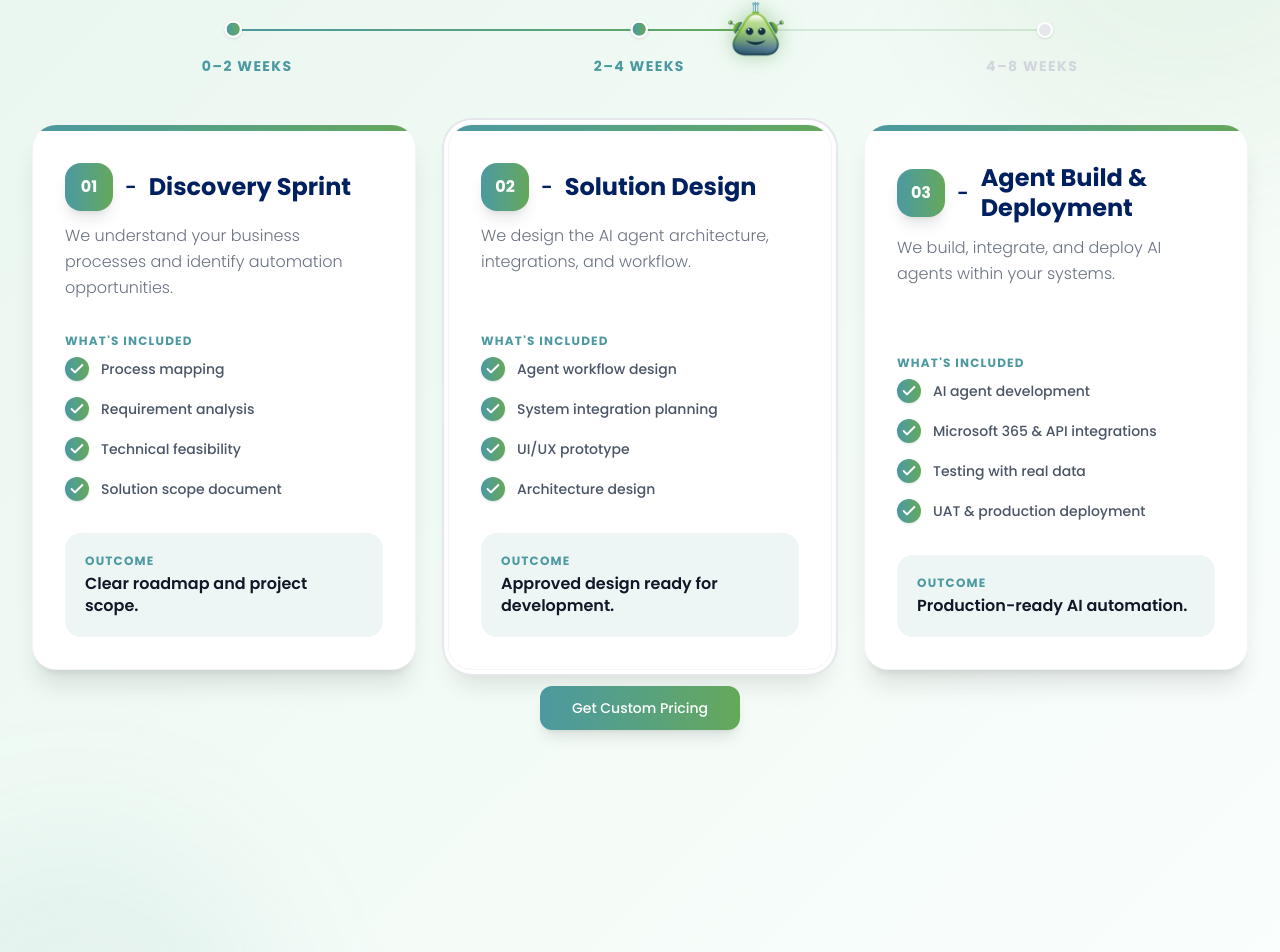
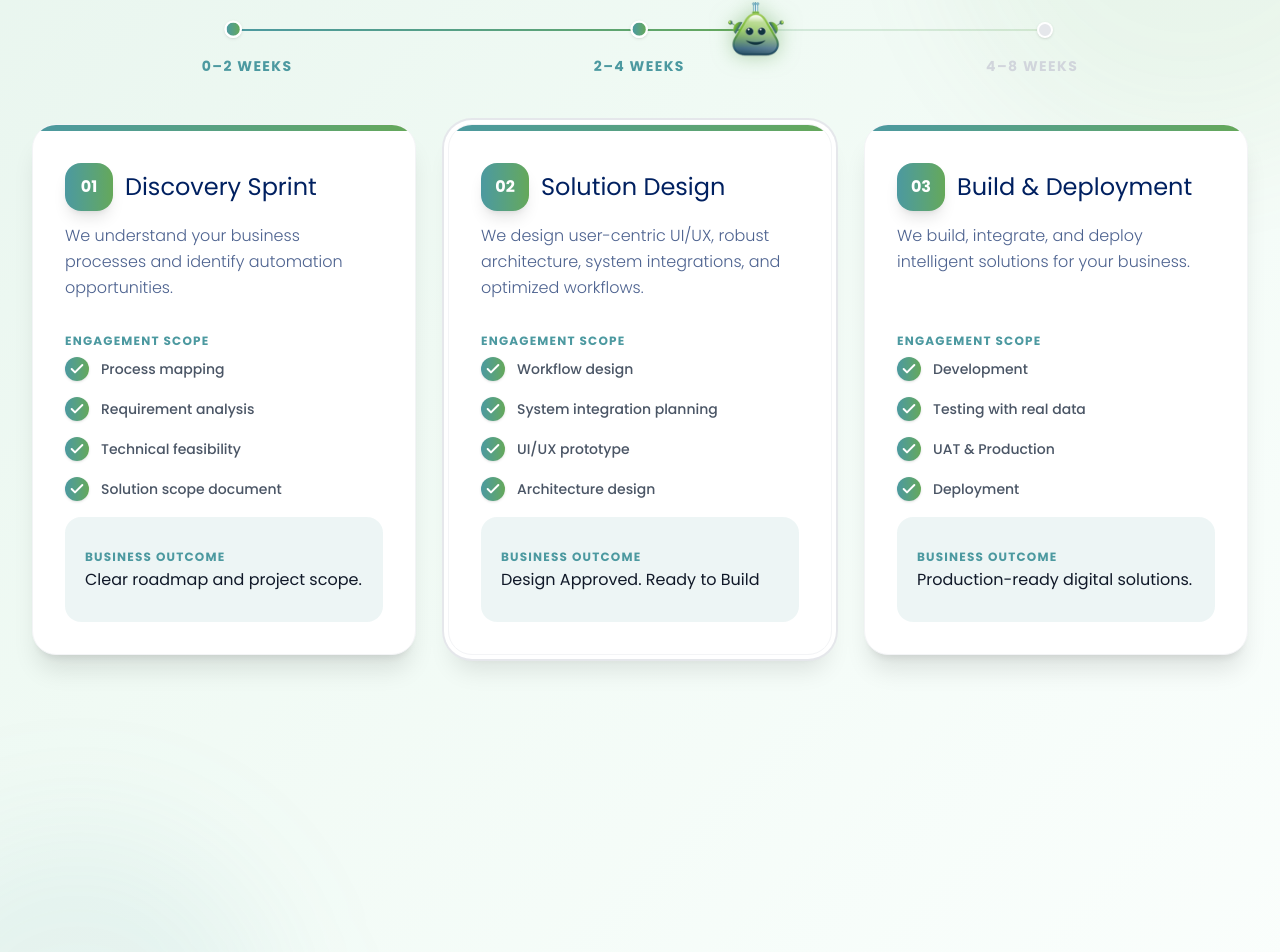
Before and after one commit to A365shift-DevTeam/A365-Automation, a React (Vite) app: page / in a window 1280 px wide. Shown: the part 4631-5583 px from the top of the page. Built offline with nearby package versions, Linux system fonts and the light colour scheme.

Commit message:
Sprint Section updated

```diff
--- a/src/components/sections/HowEngagementsWork.tsx
+++ b/src/components/sections/HowEngagementsWork.tsx
@@ -20,9 +20,9 @@ const PHASES = [
     step: '02',
     weeks: '2–4 WEEKS',
     title: 'Solution Design',
-    desc: 'We design the AI agent architecture, integrations, and workflow.',
-    included: ['Agent workflow design', 'System integration planning', 'UI/UX prototype', 'Architecture design'],
-    outcome: 'Approved design ready for development.',
+    desc: 'We design user-centric UI/UX, robust architecture, system integrations, and optimized workflows.',
+    included: ['Workflow design', 'System integration planning', 'UI/UX prototype', 'Architecture design'],
+    outcome: 'Design Approved. Ready to Build',
     colorClass: 'text-[#4C99A0]',
     bgClass: 'bg-gradient-to-r from-[#4C99A0] to-[#65A859]',
     lightBgClass: 'bg-[#4C99A0]/10',
@@ -31,10 +31,10 @@ const PHASES = [
   {
     step: '03',
     weeks: '4–8 WEEKS',
-    title: 'Agent Build & Deployment',
-    desc: 'We build, integrate, and deploy AI agents within your systems.',
-    included: ['AI agent development', 'Microsoft 365 & API integrations', 'Testing with real data', 'UAT & production deployment'],
-    outcome: 'Production-ready AI automation.',
+    title: 'Build & Deployment',
+    desc: 'We build, integrate, and deploy intelligent solutions for your business.',
+    included: ['Development', 'Testing with real data', 'UAT & Production', 'Deployment'],
+    outcome: 'Production-ready digital solutions.',
     colorClass: 'text-[#4C99A0]',
     bgClass: 'bg-gradient-to-r from-[#4C99A0] to-[#65A859]',
     lightBgClass: 'bg-[#4C99A0]/10',
@@ -178,21 +178,21 @@ export default function HowEngagementsWork() {
                   <div className={`min-w-12 h-12 px-3 rounded-2xl flex items-center justify-center font-bold text-white ${phase.bgClass} shadow-lg shadow-${phase.colorClass.split('-')[1]}-200 dark:shadow-none`}>
                     {phase.step}
                   </div>
-                  <span className="text-xl font-semibold text-[#002060] dark:text-gray-400">-</span>
-                  <h3 className="text-2xl font-bold !text-[#002060] dark:!text-gray-50 leading-tight">
+
+                  <h3 className="text-2xl font-normal !text-[#002060] dark:!text-gray-50 leading-tight whitespace-nowrap">
                     {phase.title}
                   </h3>
                 </div>
 
-                <p className="text-gray-500 dark:text-gray-400 text-base leading-relaxed mb-8 flex-1 font-light">
+                <p className="text-[#002060]/70 dark:text-gray-300 text-base leading-relaxed mb-8 flex-1 font-light">
                   {phase.desc}
                 </p>
 
-                <div>
+                <div className="min-h-[180px]">
                   <p className={`text-xs font-bold uppercase tracking-widest mb-2 ${phase.colorClass}`}>
-                    WHAT'S INCLUDED
+                    Engagement Scope
                   </p>
-                  <ul className="space-y-4 mb-8">
+                  <ul className="space-y-4 mb-4">
                     {phase.included.map((item, j) => (
                       <li key={j} className="flex items-center gap-3 text-gray-600 dark:text-gray-300">
                         <div className={`w-6 h-6 rounded-full flex items-center justify-center shrink-0 ${phase.bgClass} shadow-sm`}>
@@ -204,11 +204,11 @@ export default function HowEngagementsWork() {
                   </ul>
                 </div>
 
-                <div className={`mt-auto p-5 rounded-2xl ${phase.lightBgClass} dark:bg-gray-800/50`}>
+                <div className={`mt-auto p-5 rounded-2xl ${phase.lightBgClass} dark:bg-gray-800/50 min-h-[105px] flex flex-col justify-center`}>
                   <p className={`text-xs font-bold uppercase tracking-widest mb-1 ${phase.colorClass}`}>
-                    OUTCOME
+                    Business OUTCOME
                   </p>
-                  <p className="text-gray-900 dark:text-gray-100 font-semibold leading-snug">
+                  <p className="text-gray-900 dark:text-gray-100 font-normal leading-snug">
                     {phase.outcome}
                   </p>
                 </div>
@@ -218,14 +218,7 @@ export default function HowEngagementsWork() {
         </div>
 
         <div className="mt-4 text-center">
-          <motion.a
-            whileHover={{ scale: 1.05 }}
-            whileTap={{ scale: 0.98 }}
-            href="#cta"
-            className="inline-flex items-center gap-2 px-8 py-3 text-sm bg-gradient-to-r from-[#4C99A0] to-[#65A859] text-white rounded-xl font-medium shadow-lg hover:shadow-xl transition-all duration-300"
-          >
-            Get Custom Pricing
-          </motion.a>
+
         </div>
       </div>
     </section>
```
